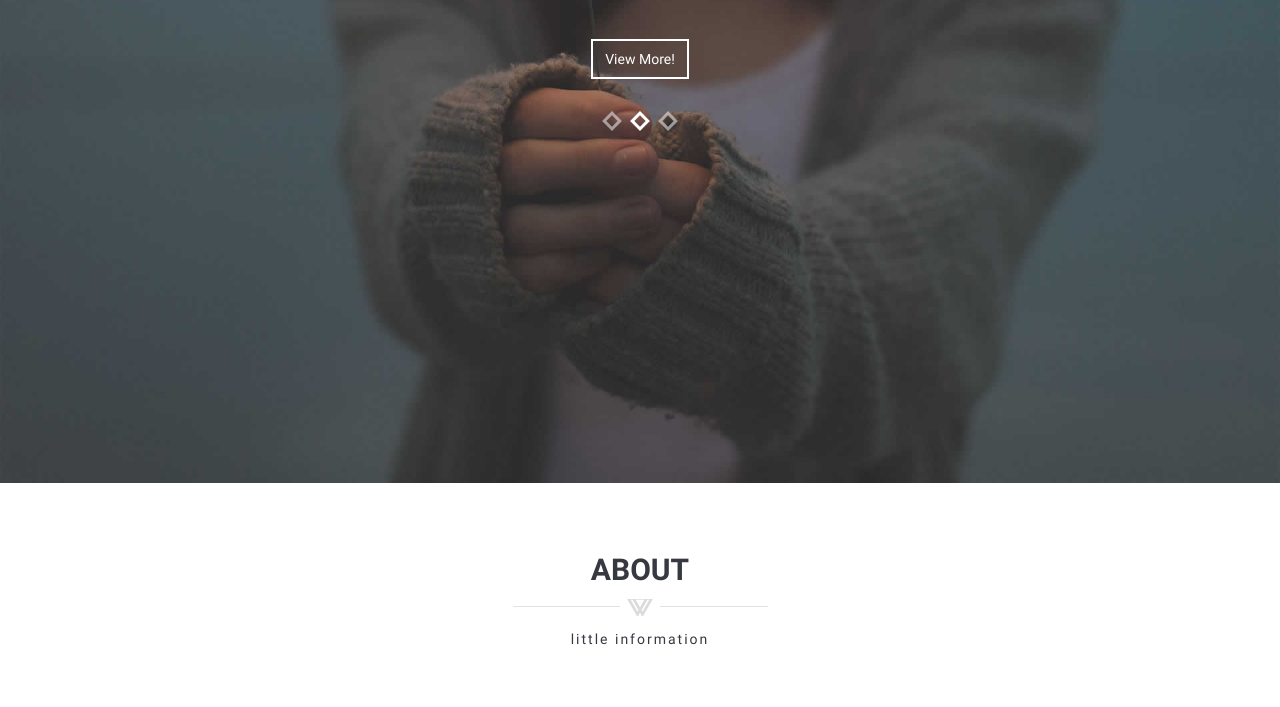
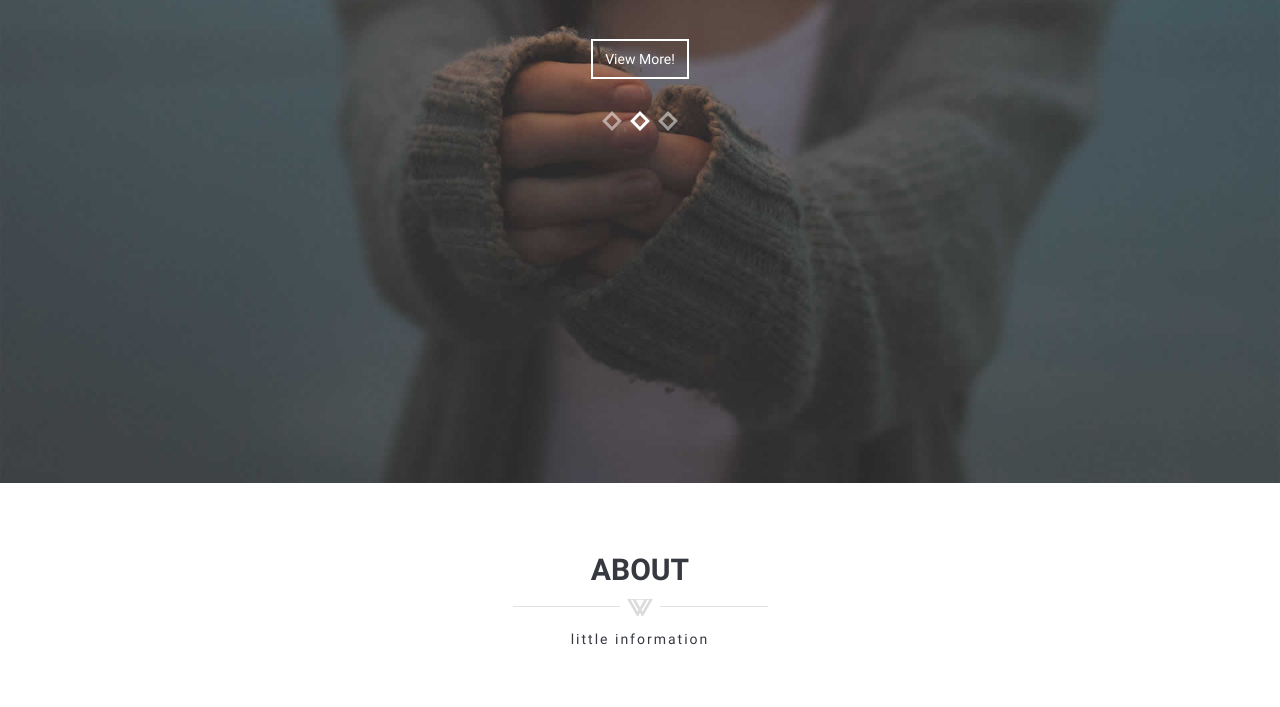
Before and after one commit to saffan-ahmed-shaikh/MyUnikaWebsite, a plain HTML site: page index.html in a window 1280 px wide. Shown: the part 317-1024 px from the top of the page. Drawn offline with Linux system fonts and the light colour scheme; files whose address does not match are found by name.

Commit message:
background

```diff
--- a/css/style.css
+++ b/css/style.css
@@ -169,7 +169,7 @@ body,
 .sec-intro {
     background-image: url(../images/team/slider-bg.jpg);
     position: relative;
-    background-position: 0 0;
+    background-position: center;
     background-repeat: no-repeat;
     background-attachment: fixed;
     background-size: cover;
```
